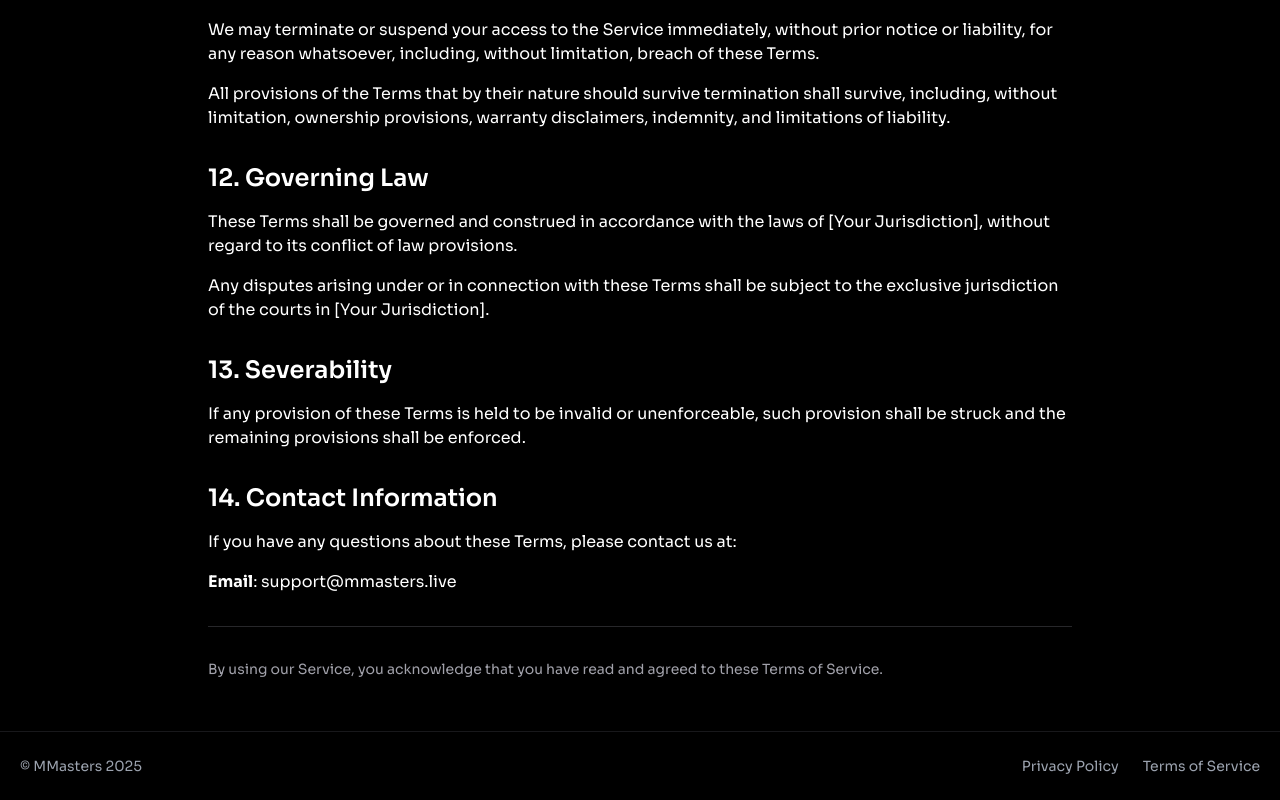
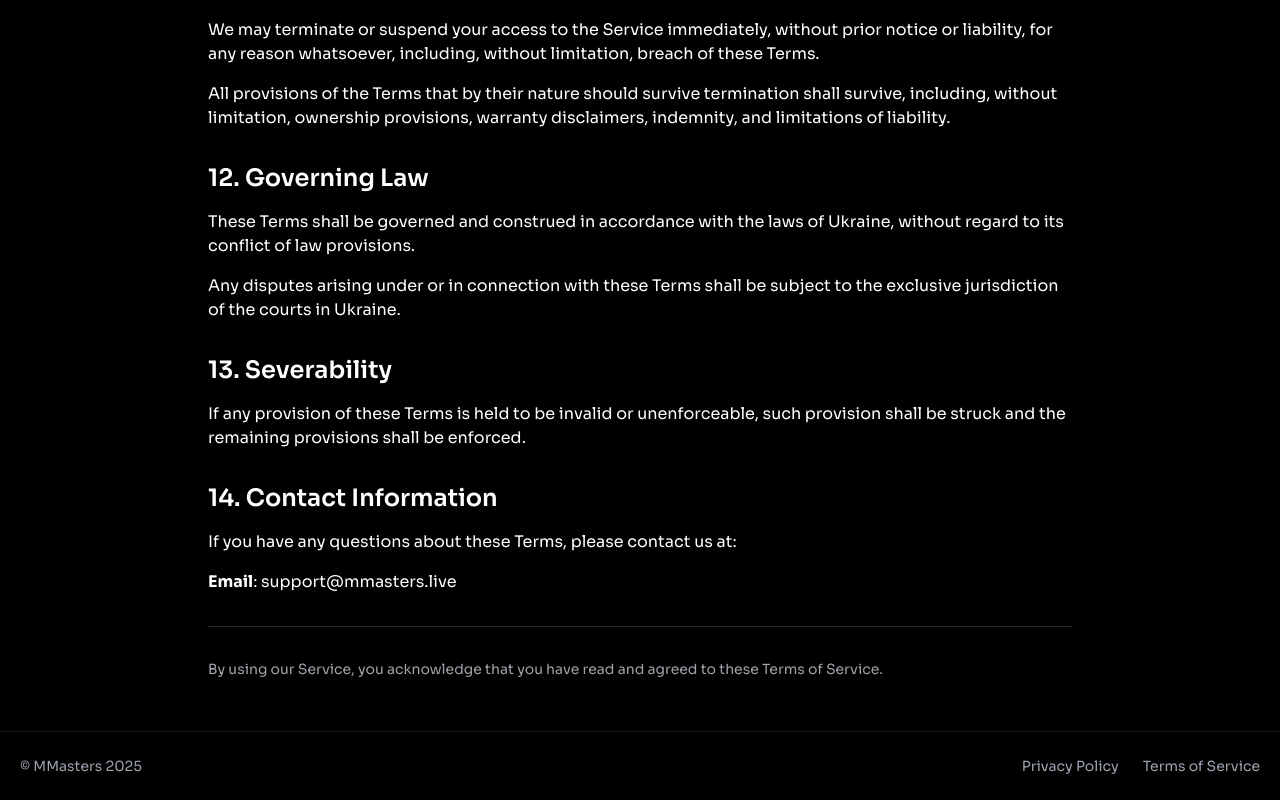
Before and after one commit to romankarbivskyi/market-masters, a Next.js app in the folder client/: page /terms in a window 1280 px wide. Shown: the part 2527-3327 px from the top of the page. Built offline with nearby package versions, Linux system fonts and the light colour scheme.

Commit message:
update: terms of service

```diff
--- a/client/src/app/terms/page.tsx
+++ b/client/src/app/terms/page.tsx
@@ -210,13 +210,11 @@ export default function TermsOfService() {
         <h2 className="mb-4 text-2xl font-semibold">12. Governing Law</h2>
         <p className="mb-4">
           These Terms shall be governed and construed in accordance with the
-          laws of [Your Jurisdiction], without regard to its conflict of law
-          provisions.
+          laws of Ukraine, without regard to its conflict of law provisions.
         </p>
         <p className="mb-4">
           Any disputes arising under or in connection with these Terms shall be
-          subject to the exclusive jurisdiction of the courts in [Your
-          Jurisdiction].
+          subject to the exclusive jurisdiction of the courts in Ukraine.
         </p>
       </section>
 
```
